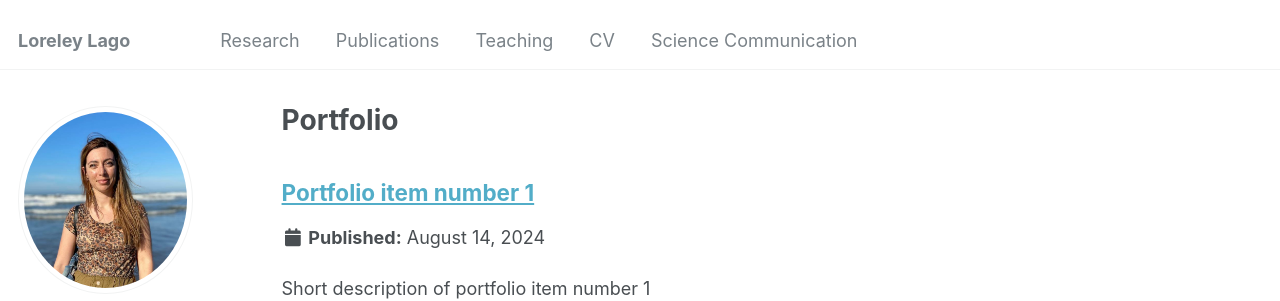
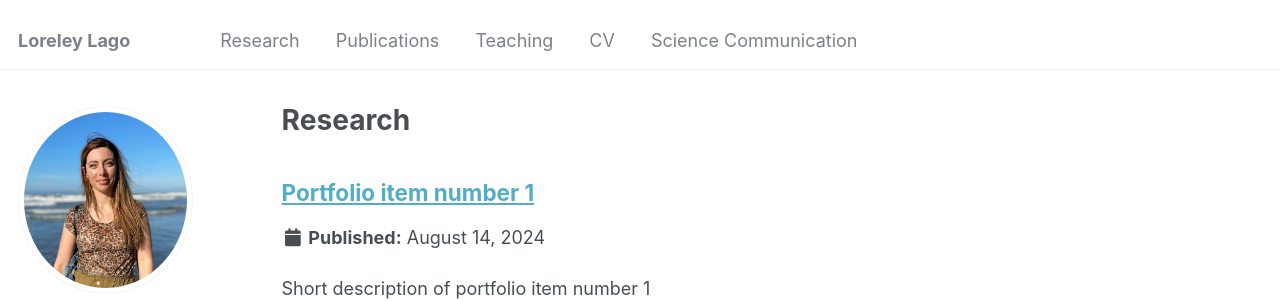
Before and after one commit to loreleylago/loreleylago.github.io, a Jekyll site: the page built from _pages/portfolio.html, in a window 1280 px wide and 900 px high. Shown: the top 301 px of the window. Built offline with Jekyll 4.4.1, drawn with Linux system fonts in a browser that asks for light colours; some web fonts are replaced.

Commit message:
Update portfolio.html

```diff
--- a/_pages/portfolio.html
+++ b/_pages/portfolio.html
@@ -1,7 +1,7 @@
 ---
 layout: archive
-title: "Portfolio"
-permalink: /portfolio/
+title: "Research"
+permalink: /research/
 author_profile: true
 ---
 
```
